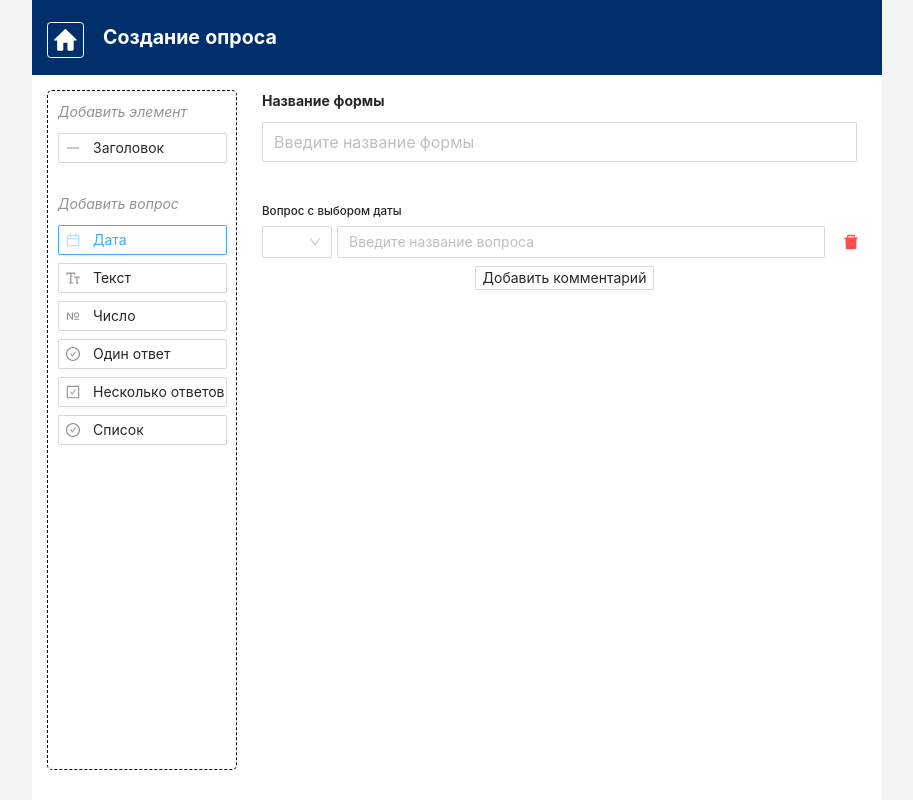
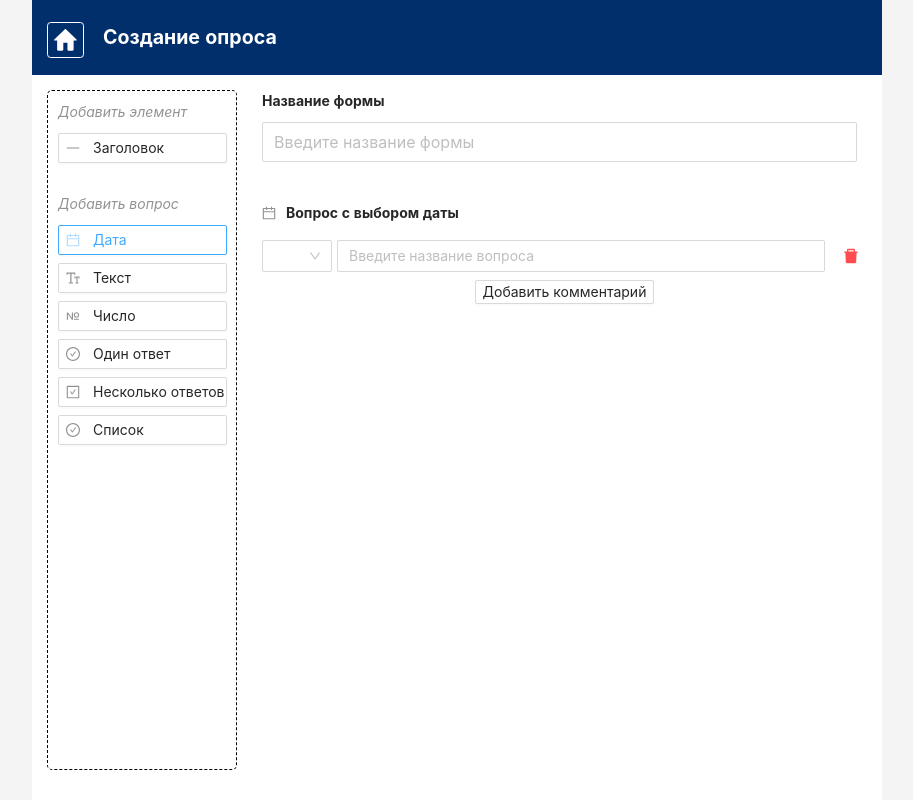
Before and after one commit to Hydrobee3000/checklist-client, a React (Create React App) app: page /#/create in a window 1280 px wide. Both pictures are taken after a click on the button "Дата". Shown: the whole page, without its empty margins (183-1096 px from the left). Built offline with nearby package versions, Linux system fonts and the light colour scheme.

Commit message:
refactored the QuestionInputEl component

```diff
--- a/src/Pages/formCreation/elements/QuestionInputEl.jsx
+++ b/src/Pages/formCreation/elements/QuestionInputEl.jsx
@@ -1,94 +1,86 @@
 import React, { useState } from 'react'
-import { Button, Input, Tooltip, Select } from 'antd'
-import { CloseOutlined, DeleteOutlined, DeleteFilled } from '@ant-design/icons'
+import { CalendarOutlined, FontSizeOutlined, FieldNumberOutlined, LineOutlined } from '@ant-design/icons'
+import TitleCreation from '../../../Components/FormsParts/FormCreation/TitleCreation'
+import QuestionCreation from '../../../Components/FormsParts/FormCreation/QuestionCreation'
 
-const { Option } = Select
+/**
+ * Компонент для отображения вопроса с ответом в виде поля ввода (date, text, number).
+ *
+ * @param {Object} props - Свойства компонента.
+ * @param {Object} props.element - Объект данных вопроса.
+ * @param {Function} props.setQuestionTitle - Функция для установки заголовка вопроса.
+ * @param {Function} props.setElementRemark - Функция для установки комментария заголовка.
+ * @param {Function} props.deleteElement - Функция для удаления элемента.
+ * @param {Function} props.setElementOrder - Функция для установки порядка элемента.
+ * @returns {JSX.Element} Компонент React.
+ */
 
 export const QuestionInputEl = ({ element, setQuestionTitle, setElementRemark, deleteElement, setElementOrder }) => {
-  const [isRemarkInputVisible, setRemarkInputVisible] = useState(false)
+  const [isRemarkInputVisible, setRemarkInputVisible] = useState(false) // отображение поля ввода комментария
 
-  const handleAddRemarkClick = () => {
+  // добавление комментария
+  const handleAddRemark = () => {
     setRemarkInputVisible(true)
   }
 
-  const handleDeleteRemarkClick = () => {
+  // изменение комментария
+  const handleChangeRemark = (e) => {
+    setElementRemark(element.element.order, e.target.value)
+    setQuestionTitle(element.element.order, { text: element.title.text, remark: e.target.value })
+  }
+
+  // удаление комментария
+  const handleDeleteRemark = () => {
     setElementRemark(element.element.order, null)
     setRemarkInputVisible(false)
-  }
-
-  const handleRemarkInputChange = (e) => {
-    setElementRemark(element.element.order, e.target.value)
-
-    setQuestionTitle(element.element.order, { text: element.title.text, remark: e.target.value })
   }
 
   const handleOrderChange = (value) => {
     setElementOrder(element.element.order, value)
   }
 
-  let title = ''
+  let title = '' // текст вопроса
+  let icon = null // иконка вопроса
 
   switch (element.type) {
     case 'date':
       title = 'Вопрос с выбором даты'
+      icon = <CalendarOutlined style={{ marginRight: '10px', marginBottom: '10px', opacity: 0.5 }} />
       break
 
     case 'text':
       title = 'Вопрос с текстовым ответом'
+      icon = <FontSizeOutlined style={{ marginRight: '10px', marginBottom: '10px', opacity: 0.5 }} />
       break
 
     case 'number':
       title = 'Вопрос с числовым ответом'
+      icon = <FieldNumberOutlined style={{ marginRight: '10px', marginBottom: '10px', opacity: 0.5 }} />
       break
 
     default:
-      title = 'Вопрос'
+      title = 'Вопрос с полем ввода'
+      icon = <LineOutlined style={{ marginRight: '10px', marginBottom: '10px', opacity: 0.5 }} />
       break
   }
 
   return (
     <div key={element.element.order} style={{ display: 'flex', flexDirection: 'column', marginBottom: '30px', width: '100%' }}>
-      <h5>{title}</h5>
-      <div style={{ display: 'flex', alignItems: 'center', marginBottom: '8px', width: '100%' }}>
-        <Select style={{ width: 70, marginRight: '5px' }} defaultValue={element.order} onChange={handleOrderChange}>
-          <Option value={1}>1.</Option>
-          <Option value={2}>2.</Option>
-        </Select>
-        <div style={{ flex: 1, marginRight: '10px' }}>
-          <Input
-            allowClear
-            placeholder='Введите название вопроса'
-            value={element.title.text}
-            onChange={(e) => setQuestionTitle(element.element.order, { ...element.title, text: e.target.value })}
-          />
-        </div>
-        <Tooltip title='Удалить вопрос'>
-          <Button type='text' danger icon={<DeleteFilled />} onClick={() => deleteElement(element.element.order)} />
-        </Tooltip>
-      </div>
-      <div style={{ display: 'flex', justifyContent: 'center', alignItems: 'center', width: '100%' }}>
-        {!isRemarkInputVisible && (
-          <Tooltip title='Добавить комментарий'>
-            <Button style={{ marginBottom: '8px' }} className='ant-btn' size='small' onClick={handleAddRemarkClick}>
-              Добавить комментарий
-            </Button>
-          </Tooltip>
-        )}
-        {isRemarkInputVisible && (
-          <>
-            <Input
-              size='small'
-              style={{ marginRight: '10px', flex: 1 }}
-              placeholder='Введите комментарий'
-              onChange={handleRemarkInputChange}
-              allowClear
-            />
-            <Tooltip title='Удалить комментарий'>
-              <Button className='ant-btn' type='text' danger icon={<CloseOutlined />} onClick={handleDeleteRemarkClick} />
-            </Tooltip>
-          </>
-        )}
-      </div>
+      <TitleCreation>
+        {icon}
+        {title}
+      </TitleCreation>
+
+      <QuestionCreation
+        element={element}
+        setQuestionTitle={setQuestionTitle}
+        deleteElement={deleteElement}
+        isRemarkInputVisible={isRemarkInputVisible}
+        handleAddRemark={handleAddRemark}
+        handleChangeRemark={handleChangeRemark}
+        handleDeleteRemark={handleDeleteRemark}
+        handleOrderChange={handleOrderChange}
+      />
     </div>
   )
 }
```
